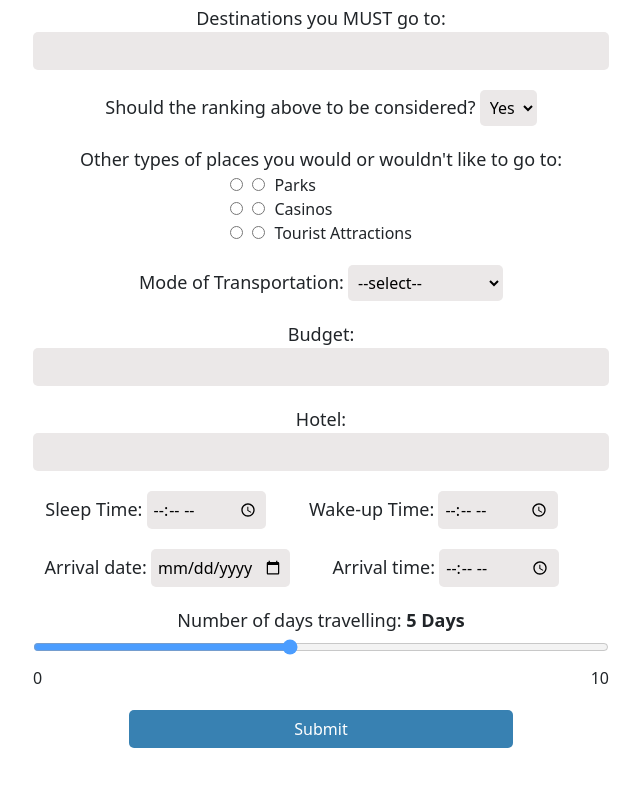
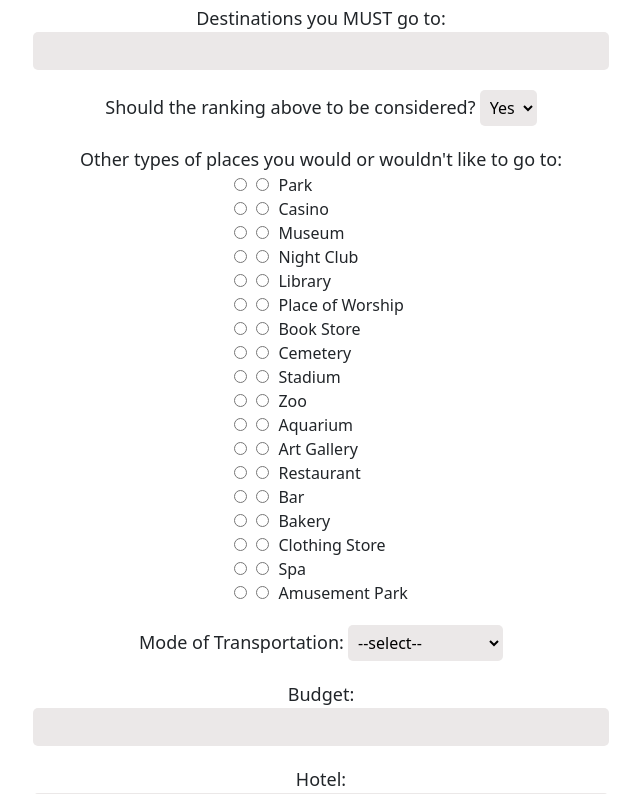
Before and after one commit to jenny-df/travel-optimizer, a Flask app: page /data in a window 1280 px wide. Shown: the part 177-971 px from the top of the page, without its empty margins (319-959 px from the left). Run offline with Flask 3, Linux system fonts and the light colour scheme; some libraries are stand-ins or nearby versions.

Commit message:
hotels selection is more user friendly + full categories support +  avg time spent at a category

```diff
--- a/app.py
+++ b/app.py
@@ -12,6 +12,29 @@ app = Flask(__name__,
 app.config.from_pyfile('config.py')
 load_dotenv()
 
+categories = {
+    "Park": "park",
+    "Casino": "casino",
+    "Museum": "museum",
+    "Night Club": "night_club",
+    "Library": "library",
+    "Place of Worship": "place_of_worship",
+    "Book Store": "book_store",
+    "Cemetery": "cemetery",
+    "Stadium": "stadium",
+    "Zoo": "zoo",
+    "Aquarium": "aquarium",
+    "Art Gallery": "art_gallery",
+    "Restaurant": "restaurant",
+    "Bar": "bar",
+    "Bakery": "bakery",
+    "Clothing Store": "clothing_store",
+    "Spa": "spa",
+    "Amusement Park": "amusement_park",
+}
+
+valid_categories = set(categories.values())
+
 @app.route('/', methods = ["GET"])
 def home():
     return render_template("home.html")
@@ -19,8 +42,6 @@ def home():
 
 @app.route('/data', methods = ["GET"])
 def data():
-    # <TODO> Tamar: Get all categories
-    categories = ['Parks', 'Casinos', 'Tourist Attractions']
     return render_template("data.html", categories=categories, google_key=os.getenv('GOOGLE_MAPS_API_KEY'))
 
 
@@ -28,11 +49,21 @@ def data():
 def results():
     # Getting values from the form
     data = dict(request.form)
-    del data['Submit']
-    del data['location_search']
     data['must_locations'] = [tuple(info.split("$")) for info in data['must_locations'].split('*')]
     data['must_names'] = data['must_names'].split('$')
     data['hotel'] = tuple(data['hotel'].split("$"))
+
+    # Reformatting categories chosen by user
+    data['include'] = []
+    data['exclude'] = []
+    for key in data:
+        if key in valid_categories:
+            data[data[key]].append(key)
+
+    # Deleting unnecessary data
+    to_del = data['include'] + data['exclude'] + ['Submit', 'location_search', 'hotel_input']
+    for key in to_del:
+        del data[key]
 
     print(data)
 
--- a/data_scraper.py
+++ b/data_scraper.py
@@ -27,6 +27,27 @@ fields = [
             'vicinity',                                     # Vicinity or neighborhood of the place
             'place_id'                                      # Unique identifier for the place
         ]
+
+time_spent_per_category = {
+    "Park": 2,
+    "Casino": 4,
+    "Museum": 3,
+    "Night Club": 3,
+    "Library": 1,
+    "Place of Worship": 0.75,
+    "Book Store": 0.5,
+    "Cemetery": 1.5,
+    "Stadium": 3,
+    "Zoo": 3,
+    "Aquarium": 2.5,
+    "Art Gallery": 2,
+    "Restaurant": 1.5,
+    "Bar": 1.5,
+    "Bakery": 0.5,
+    "Clothing Store": 0.5,
+    "Spa": 3,
+    "Amusement Park": 7,
+}
 
 def to_24_hour(time_unicode):
     '''
--- a/static/js/locations.js
+++ b/static/js/locations.js
@@ -58,7 +58,6 @@ const data_form = document.getElementById("data-form");
 const all_locations = document.getElementById("must-locations");
 const all_names = document.getElementById("must-names");
 const location_search = document.getElementById("location-input");
-var hotel = document.getElementsByClassName("hotel")[0];
 
 data_form.addEventListener("submit", (e) => {
   var locs = [];
@@ -83,6 +82,5 @@ data_form.addEventListener("submit", (e) => {
     // reach the backend when the submission goes through after this.
     all_locations.value = locs.join("*");
     all_names.value = names.join("$");
-    hotel.value = hotel.id;
   }
 });
--- a/static/js/main.js
+++ b/static/js/main.js
@@ -99,8 +99,9 @@ window.addEventListener("load", (e) => {
   });
 
   // Autocomplete for hotel location
-  var hotel_input = document.getElementsByClassName("hotel")[0];
+  var hotel_input = document.getElementsByClassName("hotel_input")[0];
   var hotel_autocomplete = new google.maps.places.Autocomplete(hotel_input);
+  var hotel = document.getElementsByClassName("hotel")[0];
 
   // Listener for when a users selects an option from the autocomplete
   // dropdown menu.
@@ -115,7 +116,7 @@ window.addEventListener("load", (e) => {
     const latitude = place.geometry.location.lat();
     const longitude = place.geometry.location.lng();
 
-    hotel_input.id = latitude + "$" + longitude;
+    hotel.value = latitude + "$" + longitude;
 
     // Remove previous hotel (if applicable)
     if (hotel_name !== "") {
--- a/templates/data.html
+++ b/templates/data.html
@@ -35,13 +35,13 @@
         <div class="sub-radios">
           <input
             type="radio"
-            name="{{category}}"
+            name="{{categories[category]}}"
             value="include"
             class="include_categories"
           />
           <input
             type="radio"
-            name="{{category}}"
+            name="{{categories[category]}}"
             value="exclude"
             class="exclude_categories"
           />
@@ -70,9 +70,10 @@
       <br />
     </div>
     <div>
-      <label for="hotel">Hotel:</label>
+      <label for="hotel_input">Hotel:</label>
       <br />
-      <input name="hotel" class="hotel" />
+      <input type="text" name="hotel_input" class="hotel_input" required />
+      <input type="hidden" name="hotel" class="hotel" />
       <br />
     </div>
     <div>
```
Also changed, not shown: Databases/travel.db, 1 other file.
